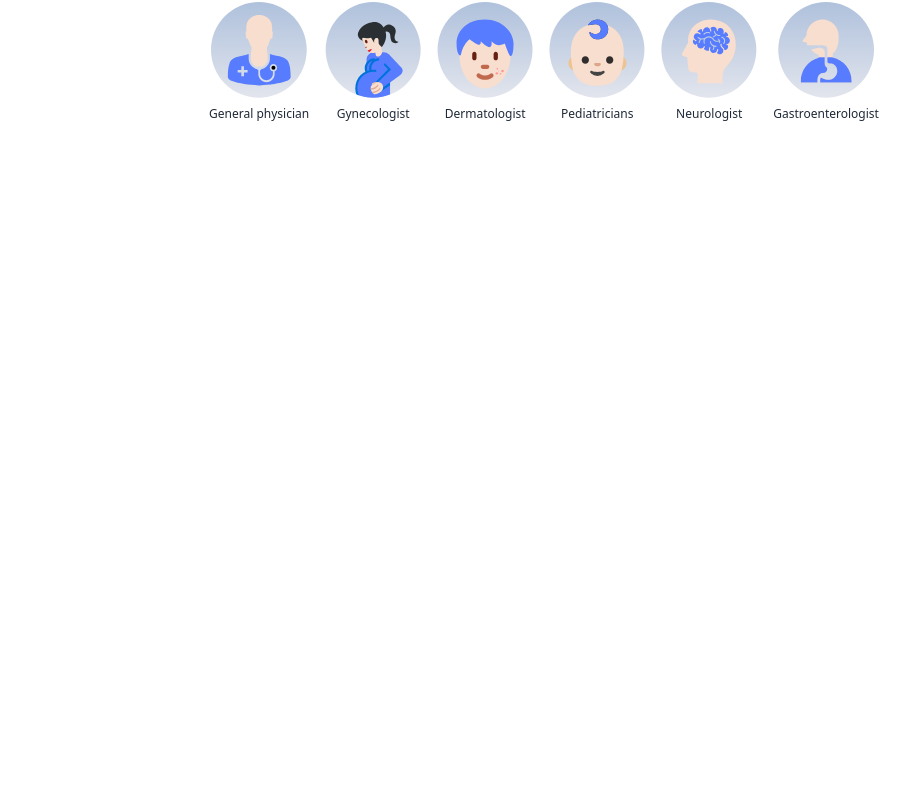
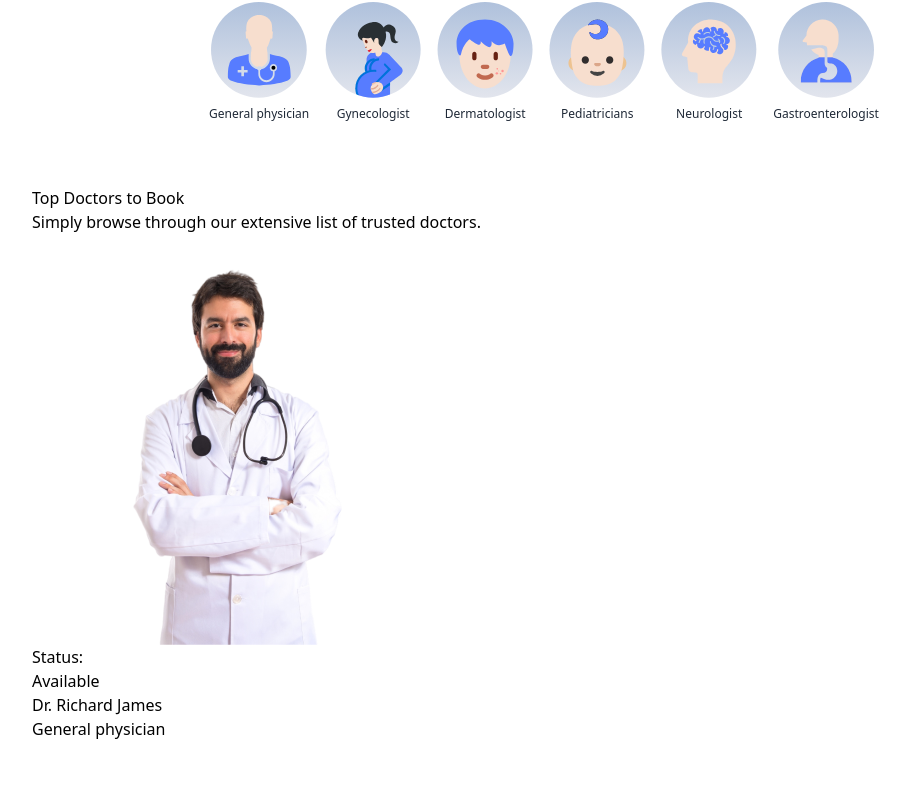
Before and after one commit to Sumitkhadka10/DocBS, a React (Vite) app in the folder frontend/: page / in a window 1280 px wide. Shown: the part 882-1671 px from the top of the page, without its empty margins (96-1006 px from the left). Before the commit the page ends 1068 px from the top, so only its background shows below. Built offline with nearby package versions, Linux system fonts and the light colour scheme.

Commit message:
Updated the list of doctors in TopDoctor.jsx

```diff
--- a/frontend/src/components/TopDoctors.jsx
+++ b/frontend/src/components/TopDoctors.jsx
@@ -1,11 +1,29 @@
-import React from 'react'
+import React from 'react';
+import { doctors } from '../assets/assets';
 
 const TopDoctors = () => {
   return (
-    <div>
+    <div className=''>
+      <h1>Top Doctors to Book</h1>
+      <p>Simply browse through our extensive list of trusted doctors.</p>
+      <div>
+        {doctors.slice(0, 10).map((item, index) => (
+          <div key={index}>
+            <img src={item.image} alt={item.name} />
+            <div>
+              <div>
+                <p>Status: </p>
+                <p>Available</p>
+              </div>
+              <p>{item.name}</p>
+              <p>{item.speciality}</p>
+            </div>
+          </div>
+        ))}
+      </div>
+      <button>More</button>
+    </div>
+  );
+};
 
-    </div>
-  )
-}
-
-export default TopDoctors
+export default TopDoctors;
--- a/frontend/src/pages/Home.jsx
+++ b/frontend/src/pages/Home.jsx
@@ -1,12 +1,14 @@
 import React from 'react';
 import Header from '../components/Header';
 import SpecialityMenu from '../components/SpecialityMenu';
+import TopDoctors from '../components/TopDoctors';
 
 const Home = () => {
   return (
     <div>
       <Header />
       <SpecialityMenu />
+      <TopDoctors />
     </div>
   );
 };
```
